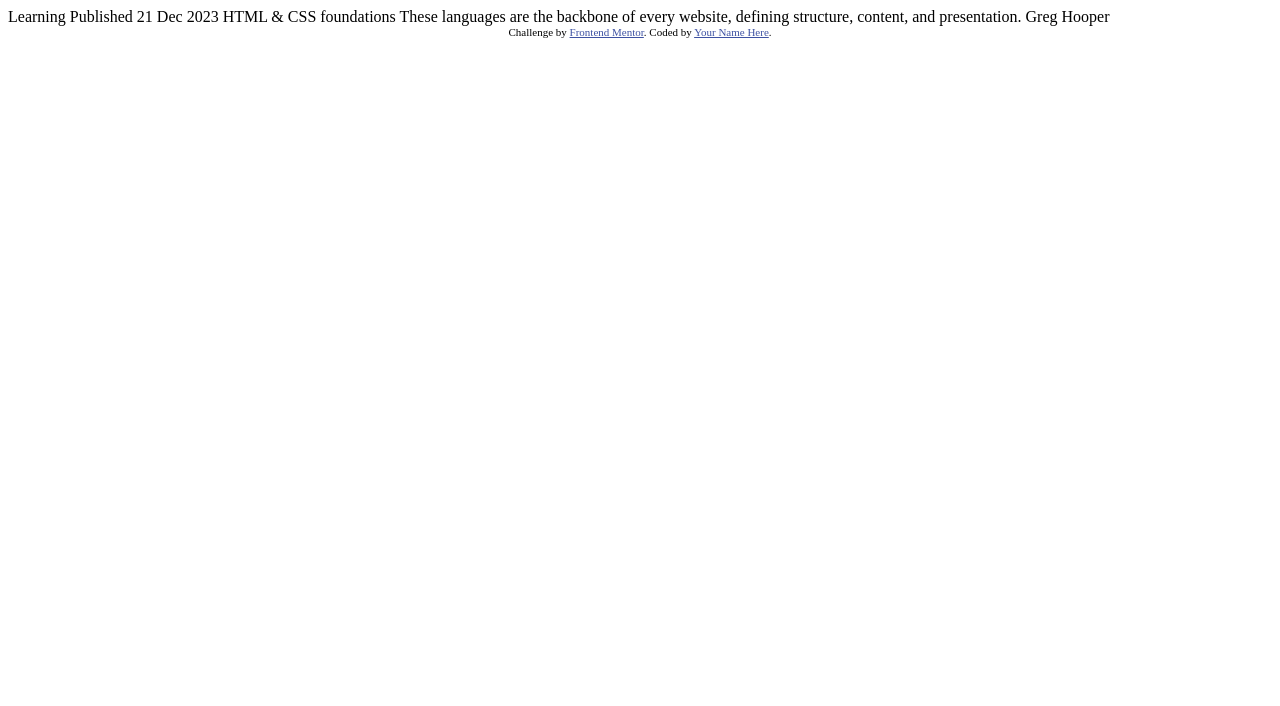
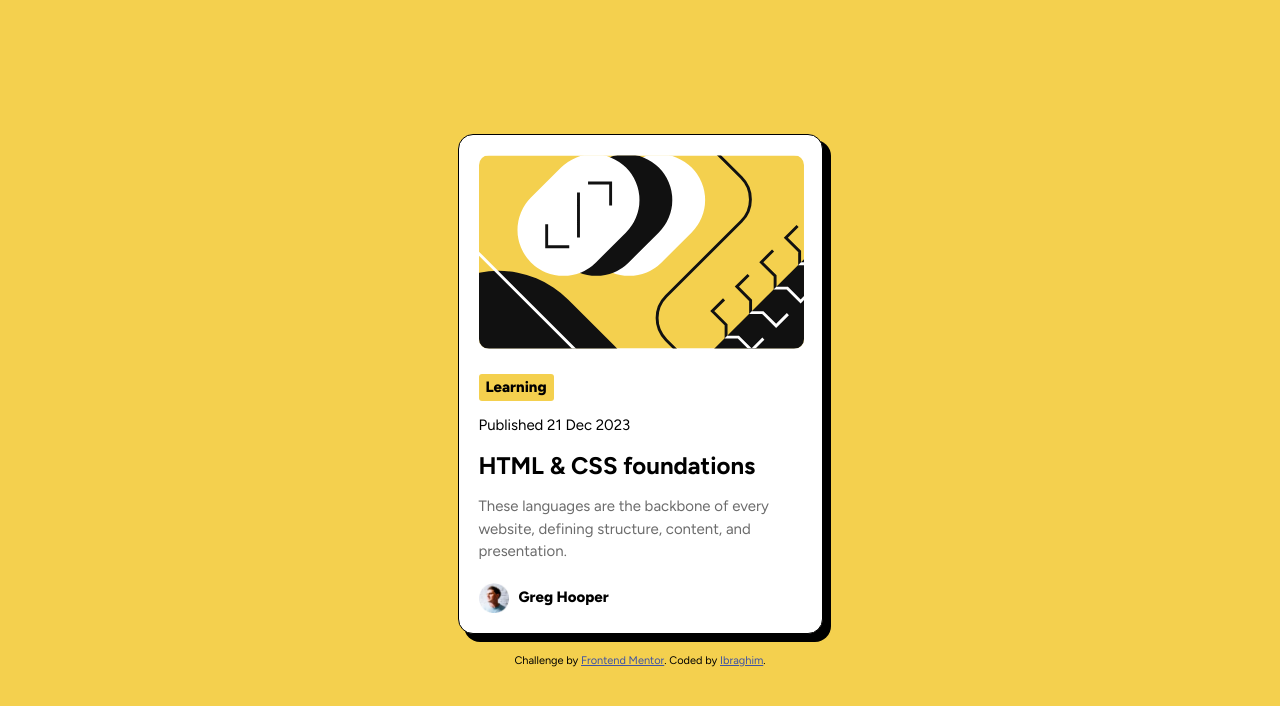
Before and after one commit to Soy-Ibrag/Frontend-Mentor-Blog-Preview-Challenge, a plain HTML site: page index.html in a window 1280 px wide. Drawn offline with Linux system fonts and the light colour scheme.

Commit message:
Challenge Completed

```diff
--- a/index.html
+++ b/index.html
@@ -2,33 +2,37 @@
 <html lang="en">
 <head>
   <meta charset="UTF-8">
-  <meta name="viewport" content="width=device-width, initial-scale=1.0"> <!-- displays site properly based on user's device -->
+  <meta name="viewport" content="width=device-width, initial-scale=1.0">
 
   <link rel="icon" type="image/png" sizes="32x32" href="./assets/images/favicon-32x32.png">
+  <link rel = "stylesheet" href = "styles.css">
+
+  <link rel="preconnect" href="https://fonts.googleapis.com">
+  <link rel="preconnect" href="https://fonts.gstatic.com" crossorigin>
+  <link href="https://fonts.googleapis.com/css2?family=Figtree:ital,wght@0,300..900;1,300..900&display=swap" rel="stylesheet">
 
   <title>Frontend Mentor | Blog preview card</title>
+</head>
 
-  <!-- Feel free to remove these styles or customise in your own stylesheet 👍 -->
-  <style>
-    .attribution { font-size: 11px; text-align: center; }
-    .attribution a { color: hsl(228, 45%, 44%); }
-  </style>
-</head>
 <body>
+  <main>
+  <div class="container">
+    <img src = "assets/images/illustration-article.svg" alt = "article" class = "article-img">
+    <p class = "bold-container">Learning</p>
+    <p class = "date">Published 21 Dec 2023</p>
+    <h2>HTML & CSS foundations</h2>
+    <p class = "description">These languages are the backbone of every <br>website, defining structure, content, and <br>presentation.</p>
 
-  Learning
-
-  Published 21 Dec 2023
-
-  HTML & CSS foundations
-
-  These languages are the backbone of every website, defining structure, content, and presentation.
-
-  Greg Hooper
+    <div class="profile">
+      <img src = "assets/images/image-avatar.webp" alt = "profile avatar">
+      <p class = "bold-profile">Greg Hooper</p>
+    </div>
+  </div>
 
   <div class="attribution">
     Challenge by <a href="https://www.frontendmentor.io?ref=challenge" target="_blank">Frontend Mentor</a>.
-    Coded by <a href="#">Your Name Here</a>.
+    Coded by <a href="#">Ibraghim</a>.
   </div>
+  </main>
 </body>
 </html>
--- /dev/null
+++ b/styles.css
@@ -0,0 +1,94 @@
+*{
+    margin: 0;
+    padding: 0;
+    box-sizing: border-box;
+}
+
+.attribution{
+    font-size: 11px; text-align: center;
+}
+
+.attribution a{
+    color: hsl(228, 45%, 44%);
+}
+
+body{
+    font-family: "Figtree", sans-serif;
+    background-color: hsl(47, 88%, 63%);
+}
+
+body p{
+    font-size: 15px;
+}
+
+main{
+    display: flex;
+    align-items: center;
+    justify-content: center;
+    width: 100vw;
+    height: 100vh;
+    flex-direction: column;
+}
+
+.container{
+    width: 365px;
+    height: 500px;
+    background-color: white;
+    display: flex;
+    flex-direction: column;
+    align-items: start;
+    box-shadow: 7px 7px 0px 1px black;
+    border-radius: 15px;
+    margin-bottom: 20px;
+    border: 1px solid black;
+    padding: 20px;
+}
+
+.profile{
+    display: flex;
+    align-items: center;
+}
+
+.profile img{
+    width: 30px;
+    height: 30px;
+    margin-right: 10px;
+}
+
+.article-img{
+    width: 325px;
+    border-radius: 10px;
+    margin-bottom: 25px;
+}
+
+.bold-profile, .bold-container{
+    font-weight: 800;
+}
+
+.bold-container{
+    width: 75px;
+    height: 28.5px;
+    background-color: hsl(47, 88%, 63%);
+    display: flex;
+    align-items: center;
+    justify-content: center;
+    border-radius: 3px;
+    margin-bottom: 12.5px;
+}
+
+.date{
+    margin-bottom: 15px;
+}
+
+.description{
+    color: hsl(0, 0%, 42%);
+    margin-bottom: 20px;
+}
+
+h2{
+    margin-bottom: 15px;
+}
+
+p{
+    line-height: 1.5;
+}
```
Also changed, not shown: Blog-Preview.png (added), 2 other files.
